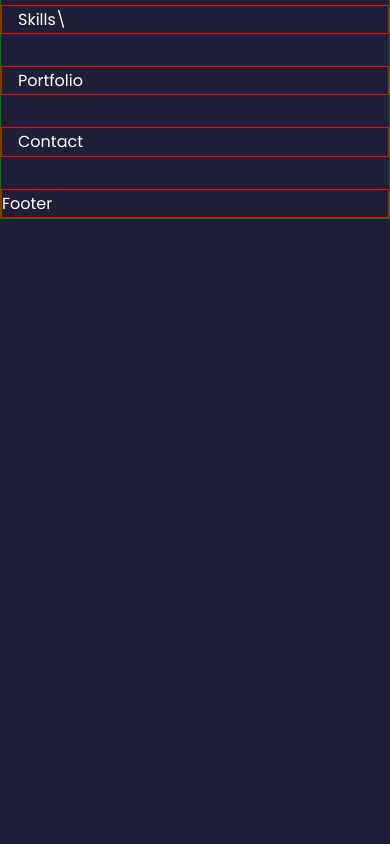
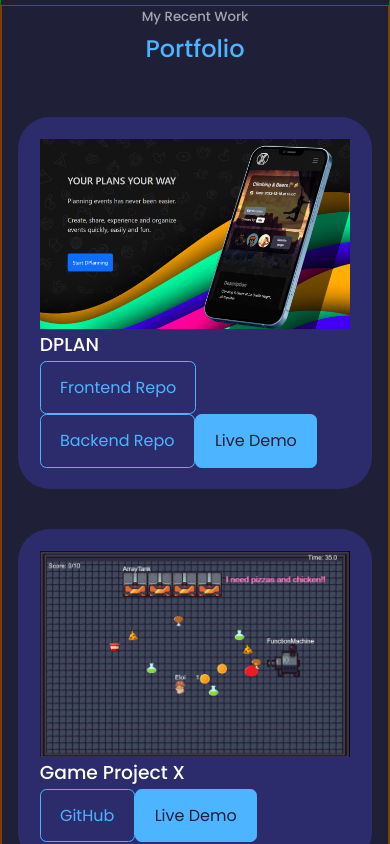
Before and after one commit to mickadoos/react-portfolio-yabel, a React (Create React App) app: page / in a window 390 px wide. Shown: the part 900-1744 px from the top of the page. Before the commit the page ends 1119 px from the top, so only its background shows below. Built offline with nearby package versions, Linux system fonts and the light colour scheme.

Commit message:
Working on Portfolio CSS Responsive

```diff
--- a/src/App.jsx
+++ b/src/App.jsx
@@ -13,8 +13,8 @@ const App = () => {
         {/* <Header></Header> */}
         <Nav></Nav>
         <About></About>
+        <Portfolio></Portfolio>
         <Skills></Skills>
-        <Portfolio></Portfolio>
         <Contact></Contact>
         <Footer></Footer>
     </div>
--- a/src/components/about/About.css
+++ b/src/components/about/About.css
@@ -84,10 +84,14 @@
   min-height: 170px;
 }
 
-.about__card:hover {
-  background: transparent;
-  border-color: var(--color-primary-variant);
+@media (hover:hover) {
+  .about__card:hover {
+    background: transparent;
+    border-color: var(--color-primary-variant);
+  }
+
 }
+
 
 .about__card-image {
   border-radius: 1rem;
--- a/src/components/portfolio/Portfolio.css
+++ b/src/components/portfolio/Portfolio.css
@@ -0,0 +1,20 @@
+.portfolio__container {
+    display: grid;
+    grid-template-columns: 1fr;
+    gap: 2.5rem;
+}
+
+.portfolio__item {
+    background: var(--color-bg-variant);
+    padding: 1.3rem;
+    border-radius: 2rem;
+    border: 1px solid transparent;
+    transition: var(--transition);
+}
+
+@media (hover:hover) {
+.portfolio__item:hover {
+    border-color: var(--color-primary-variant);
+    background: transparent;
+}
+}
--- a/src/components/portfolio/Portfolio.jsx
+++ b/src/components/portfolio/Portfolio.jsx
@@ -1,11 +1,109 @@
-import React from 'react'
+// 14.0 copy paste the portfolio component (look tut)
+// 3.0 create all components folders with .jsx file and .css --- then on .jsx file type racfe, press tab and import the .css file
+import React from "react";
+import "./Portfolio.css";
+// import "./Portfolio2.css";
+import DPLANIMG from "../../assets/dplan-project-image.png";
+import GameProjectIMG from '../../assets/game-project-x-image.png';
 
 const Portfolio = () => {
+
+  const data = [
+    {
+      id: 1,
+      image: DPLANIMG,
+      title: 'DPLAN',
+      github: 'https://github.com/mickadoos',
+      demo: 'https://famous-brioche-240d75.netlify.app/',
+      frontRepo:'https://github.com/PmplCode/DPlan-front',
+      backRepo:'https://github.com/PmplCode/DPlan-back',
+    },
+    {
+      id: 2,
+      image: GameProjectIMG,
+      title: 'Game Project X',
+      github: 'https://github.com/mickadoos/game-project-x',
+      demo: 'https://mickadoos.github.io/game-project-x/'
+    }
+  ]
+
   return (
-    <section id='portfolio'>
-    Portfolio
+    // 10.2 chanmge all components to a section parent container with his correspondent id
+    <section id="portfolio">
+      <h5>My Recent Work</h5>
+      <h2>Portfolio</h2>
+
+      <container className="portfolio__container">
+        {
+          data.map(({id, image, title, github, demo, frontRepo, backRepo}) => {
+            return (
+              (frontRepo && backRepo) ?
+              <article key={id} className="portfolio__item">
+          <div className="portfolio__item-image">
+            <img src={image} alt="" />
+          </div>
+          <h3>{title}</h3>
+          <div className="portfolio__item-cta">
+          <a
+            href={frontRepo}
+            className="btn"
+            target="_blank"
+            rel="noreferrer"
+          >
+            Frontend Repo
+          </a>
+          <a
+            href={backRepo}
+            className="btn"
+            target="_blank"
+            rel="noreferrer"
+          >
+            Backend Repo
+          </a>
+          <a
+            href={demo}
+            className="btn btn-primary"
+            target="_blank"
+            rel="noreferrer"
+          >
+            Live Demo
+          </a>
+          </div>
+        </article> :
+
+        <article key={id} className="portfolio__item">
+          <div className="portfolio__item-image">
+            <img src={image} alt="" />
+          </div>
+          <h3>{title}</h3>
+          <div className="portfolio__item-cta">
+          <a
+            href={github}
+            className="btn"
+            target="_blank"
+            rel="noreferrer"
+          >
+            GitHub
+          </a>
+          <a
+            href={demo}
+            className="btn btn-primary"
+            target="_blank"
+            rel="noreferrer"
+          >
+            Live Demo
+          </a>
+          </div>
+        </article>
+
+
+
+            )
+          })
+        }
+      </container>
     </section>
-  )
-}
+  );
+};
 
-export default Portfolio
+export default Portfolio;
--- a/src/components/skills/Skills.jsx
+++ b/src/components/skills/Skills.jsx
@@ -3,7 +3,8 @@ import React from 'react'
 const Skills = () => {
   return (
     <section id='skills'>
-    Skills\
+    Skills
+    <br />
     </section>
   )
 }
--- a/src/index.css
+++ b/src/index.css
@@ -92,9 +92,7 @@ a {
   transition: var(--transition);
 }
 
-a:hover {
-  color: var(--color-white);
-}
+
 
 .btn {
   width: max-content;
@@ -107,11 +105,7 @@ a:hover {
   transition: var(--transition);
 }
 
-.btn:hover {
-  background: var(--color-white);
-  color: var(--color-bg);
-  border-color: transparent;
-}
+
 
 .btn-primary {
   background: var(--color-primary);
@@ -123,3 +117,14 @@ img {
   max-width: 100%;
   object-fit: cover;
 }
+
+@media (hover:hover) {
+  a:hover {
+    color: var(--color-white);
+  }
+  .btn:hover {
+    background: var(--color-white);
+    color: var(--color-bg);
+    border-color: transparent;
+  }
+}
```
